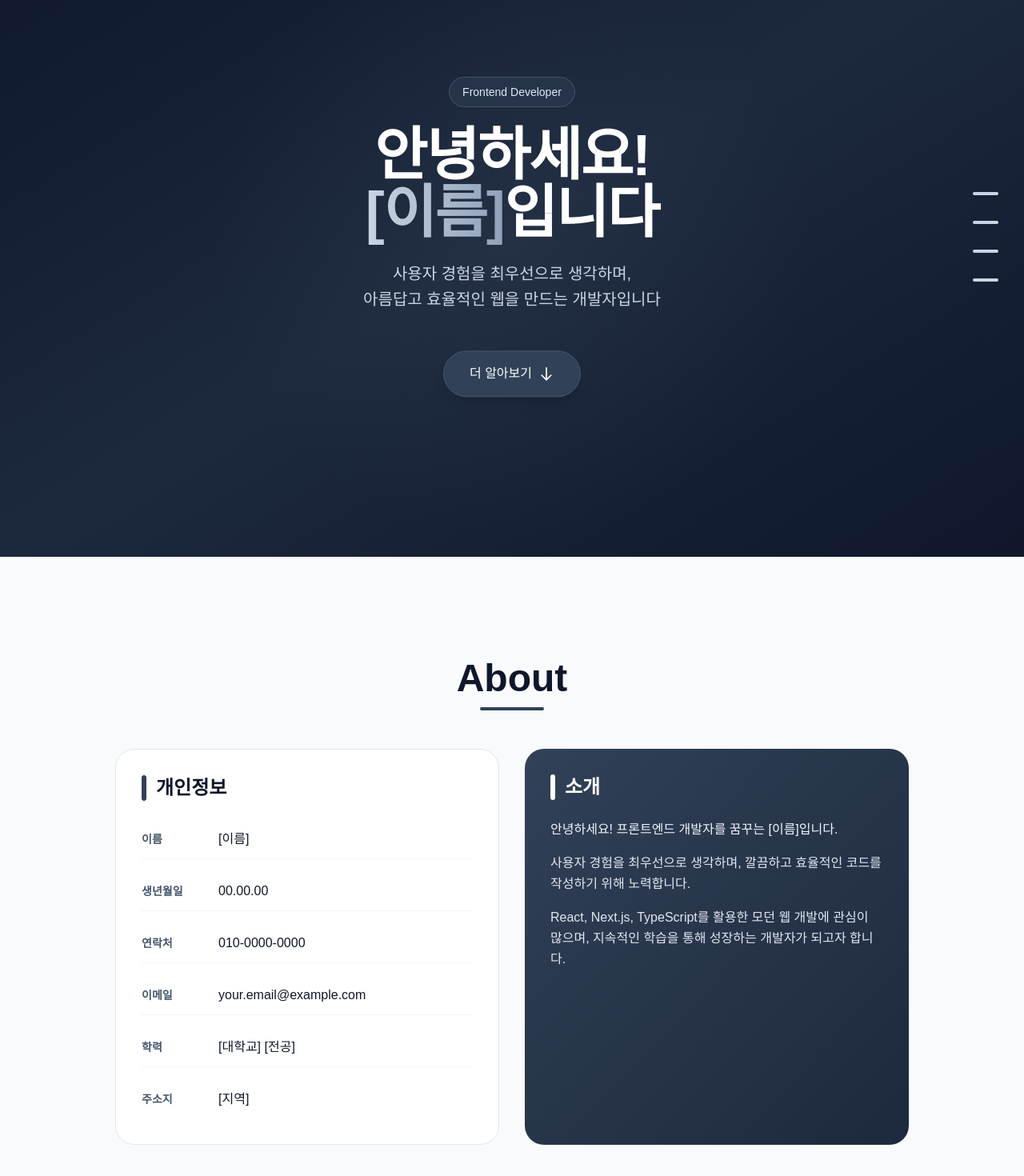
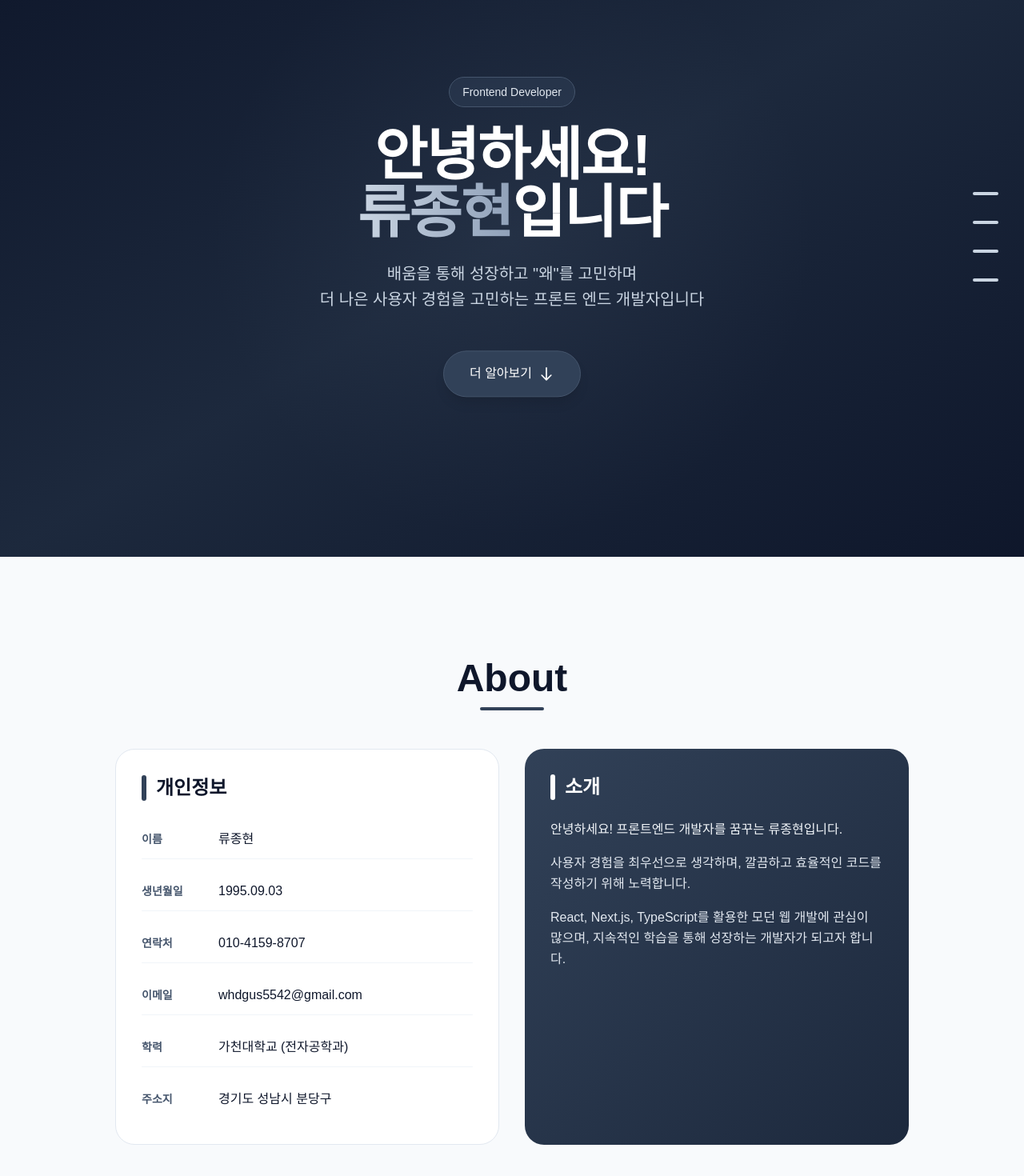
Before and after one commit to jonghyunRyu/portfolio, a Next.js app: page / in a window 1280 px wide. Shown: the part 104-1574 px from the top of the page at 80% size. Built offline with nearby package versions, Linux system fonts and the light colour scheme.

Commit message:
feat: Hero, About 내용 수정 및 추가

```diff
--- a/components/About.tsx
+++ b/components/About.tsx
@@ -1,11 +1,11 @@
 export default function About() {
   const personalInfo = [
-    { label: "이름", value: "[이름]" },
-    { label: "생년월일", value: "00.00.00" },
-    { label: "연락처", value: "010-0000-0000" },
-    { label: "이메일", value: "your.email@example.com" },
-    { label: "학력", value: "[대학교] [전공]" },
-    { label: "주소지", value: "[지역]" },
+    { label: "이름", value: "류종현" },
+    { label: "생년월일", value: "1995.09.03" },
+    { label: "연락처", value: "010-4159-8707" },
+    { label: "이메일", value: "whdgus5542@gmail.com" },
+    { label: "학력", value: "가천대학교 (전자공학과)" },
+    { label: "주소지", value: "경기도 성남시 분당구" },
   ];
 
   return (
@@ -44,7 +44,7 @@ export default function About() {
               소개
             </h3>
             <p className="text-slate-100 mb-4 leading-relaxed">
-              안녕하세요! 프론트엔드 개발자를 꿈꾸는 [이름]입니다.
+              안녕하세요! 프론트엔드 개발자를 꿈꾸는 류종현입니다.
             </p>
             <p className="text-slate-200 mb-4 leading-relaxed">
               사용자 경험을 최우선으로 생각하며, 깔끔하고 효율적인 코드를
--- a/components/Hero.tsx
+++ b/components/Hero.tsx
@@ -19,14 +19,14 @@ export default function Hero() {
           안녕하세요!
           <br />
           <span className="bg-gradient-to-r from-slate-300 to-slate-400 bg-clip-text text-transparent">
-            [이름]
+            류종현
           </span>
           입니다
         </h1>
         <p className="text-xl text-slate-300 mb-12 max-w-2xl mx-auto leading-relaxed">
-          사용자 경험을 최우선으로 생각하며,
+          배움을 통해 성장하고 "왜"를 고민하며
           <br />
-          아름답고 효율적인 웹을 만드는 개발자입니다
+          더 나은 사용자 경험을 고민하는 프론트 엔드 개발자입니다
         </p>
         <button
           type="button"
```
